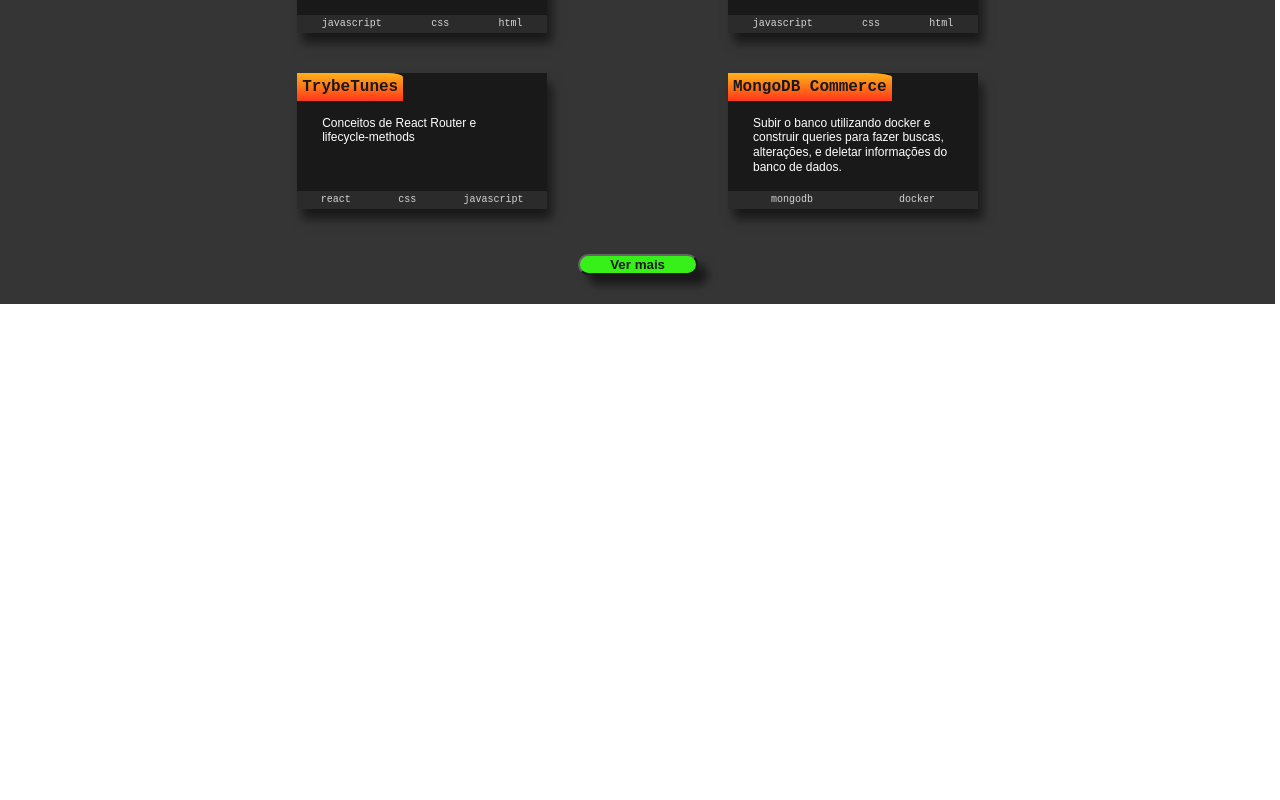
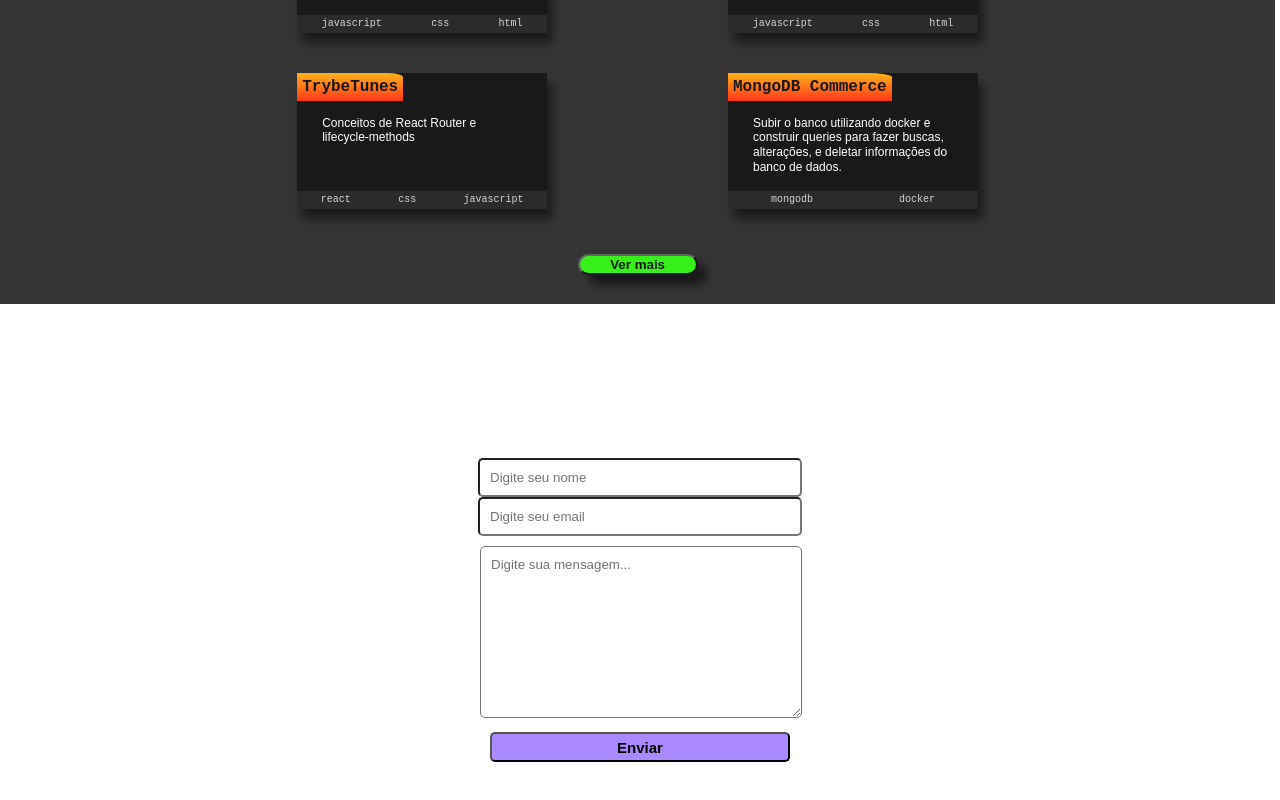
Before and after one commit to Abreupamm/portfolio-frontend, a React (Create React App) app: page / in a window 1280 px wide. Shown: the part 1138-1938 px from the top of the page. Before the commit the page ends 1442 px from the top, so only its background shows below. Built offline with nearby package versions, Linux system fonts and the light colour scheme.

Commit message:
feat: [contact.js] forms de contato criado

```diff
--- a/src/components/contact/Contacts.js
+++ b/src/components/contact/Contacts.js
@@ -1,18 +1,72 @@
 import { Component } from 'react';
-import Aside from '../components/Aside';
-import Footer from '../components/Footer';
-import Title from '../components/Title';
-
+import {
+  ContactContainerStyle,
+  TextAreaStyle,
+  ButtonStyle,
+  InputStyle,
+} from './style';
 
 class Contact extends Component {
+  state = {
+    nome: '',
+    email: '',
+    message: '',
+    submit: false,
+  };
+
+  handleOnChenge = ({ target: { value, name } }) => {
+    this.setState({ [name]: value });
+  };
+
+  handleOnSubmit = (e) => {
+    e.preventDefault();
+    const { nome, email, message } = this.state;
+
+    if (nome === '' || email === '' || message === '') {
+      alert('Por favor, preencha todos os campos!');
+      return;
+    }
+
+    this.setState({
+      nome: '',
+      email: '',
+      message: '',
+      submit: true,
+    });
+  };
+
   render() {
-    const { history } = this.props;
+    const { nome, email, message, submit } = this.state;
     return (
-      <div>
-        <Title title="CONTATO" />
-        <Aside history={history} position="left" />
-        <Footer position="bottom"/>
-      </div>
+      <ContactContainerStyle>
+        <h1>Contato</h1>
+        {
+          submit && <span>Mensagem enviada. Obrigada!</span>
+        }
+        <form onSubmit={ this.handleOnSubmit }>
+          <InputStyle
+            type="text"
+            placeholder="Digite seu nome"
+            onChange={ this.handleOnChenge }
+            value={ nome }
+            name="nome"
+          />
+          <InputStyle
+            type="text"
+            placeholder="Digite seu email"
+            onChange={ this.handleOnChenge }
+            value={ email }
+            name="email"
+          />
+          <TextAreaStyle
+            placeholder="Digite sua mensagem..."
+            onChange={ this.handleOnChenge }
+            value={ message }
+            name="message"
+          />
+          <ButtonStyle type="submit" value="Enviar" />
+        </form>
+      </ContactContainerStyle>
     );
   }
 }
--- a/src/components/contact/style.js
+++ b/src/components/contact/style.js
@@ -0,0 +1,55 @@
+import styled from 'styled-components';
+
+export const ContactContainerStyle = styled.div`
+  height: 550px;
+  color: white;
+  text-align: center;
+  padding: 70px;
+
+  input {
+    display: block;
+    margin: 0 auto;
+    width: 300px;
+  }
+
+  form {
+    width: 340px;
+    margin: 0 auto;
+    padding: 5px 0;
+    border-radius: 10px;
+    box-shadow: 2px 2px 15px white;
+  }
+
+  span {
+    display: block;
+    margin-bottom: 8px;
+    font-size: 20px;
+    color: #2e0;
+  }
+`;
+
+export const InputStyle = styled.input`
+    padding: 10px;
+    margin-bottom: 5px;
+    border-radius: 5px;
+`;
+
+export const TextAreaStyle = styled.textarea`
+  width: 300px;
+  height: 150px;
+  padding: 10px;
+  margin: 10px;
+  grid-row-start: 5;
+  column-span: 15;
+  border-radius: 5px;
+  font-family: 'Rubik', sans-serif;
+`;
+
+export const ButtonStyle = styled.input`
+  background-color: #a8f;
+  margin: 10px;
+  border-radius: 5px;
+  height: 30px;
+  font-weight: 600;
+  font-size: 15px;
+`;
--- a/src/pages/home/Home.js
+++ b/src/pages/home/Home.js
@@ -3,6 +3,7 @@
 import AboutMe from '../../components/about/AboutMe';
 import ProjectsCard from '../../components/projectsCard/ProjectsCard';
 import data from '../../utils/projectsList';
+import Contact from '../../components/contact/Contacts';
 
 class Home extends Component {
   state = {
@@ -52,6 +53,7 @@
             </Container>
             <button onClick={ this.handleClick }>{ buttonName }</button>
           </ProjectsContainer>
+          <Contact />
         </div>
       </>
     );
```
